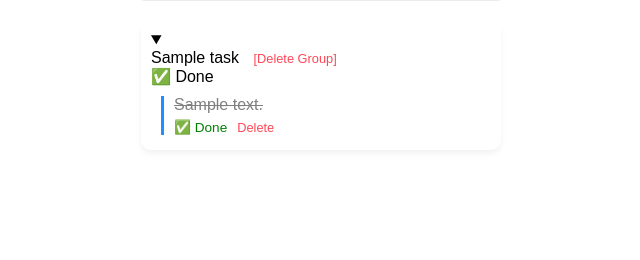
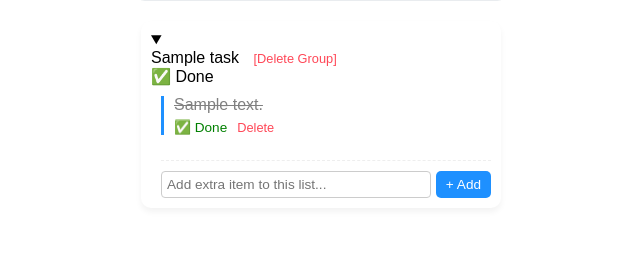
Before and after one commit to Saifsherbeeny/Lazy-todo, a Flask app: page / in a window 1280 px wide, after a click that opens the changed part. Shown: the part 371-631 px from the top of the page, without its empty margins (319-959 px from the left). Run offline with Flask 3, Linux system fonts and the light colour scheme; a user stored in the database is signed in; tables that the repository leaves empty hold one stand-in row (values such as "Sample post"); some libraries are stand-ins or nearby versions.

Commit message:
add to exisitng routines

```diff
--- a/app.py
+++ b/app.py
@@ -195,6 +195,27 @@ def add_task():
 
     return redirect(url_for('home'))
 
+
+@app.route('/add-to-routine/<string:routine_name>', methods=['POST'])
+@login_required
+def add_to_routine(routine_name):
+    task_content = request.form.get('routine_task_content')
+
+    if task_content:
+        new_task = Task(
+            content=task_content,
+            category="Custom Item",
+            due_date=datetime.now().strftime('%Y-%m-%d'),
+            user_id=current_user.id,
+            routine_name=routine_name # This locks it into this specific folder!
+        )
+        db.session.add(new_task)
+        db.session.commit()
+
+    return redirect(url_for('home'))
+
+
+
 # Complete task
 @app.route('/complete/<int:task_id>')
 def complete_task(task_id):
@@ -211,9 +232,9 @@ def complete_task(task_id):
             if today < due:
                 task.status_message = "Early! Look at you being productive."
             elif today > due:
-                task.status_message = "Late... as expected for a lazy person."
+                task.status_message = "Late... Try and do better."
             else:
-                task.status_message = "On time. Barely."
+                task.status_message = "On time. respect."
 
         db.session.commit()
 
--- a/templates/index.html
+++ b/templates/index.html
@@ -137,6 +137,11 @@
                             </div>
                         </div>
                         {% endfor %}
+
+                        <form action="/add-to-routine/{{ routine }}" method="POST" style="display: flex; gap: 5px; margin-top: 10px; border-top: 1px dashed #eee; padding-top: 10px;">
+                            <input type="text" name="routine_task_content" placeholder="Add extra item to this list..." required style="flex: 1; padding: 5px; font-size: 0.85rem; border: 1px solid #ccc; border-radius: 4px;">
+                            <button type="submit" style="background: #1e90ff; font-size: 0.85rem; padding: 5px 10px;">+ Add</button>
+                        </form>
                     </div>
                 </details>
             {% endif %}
```
